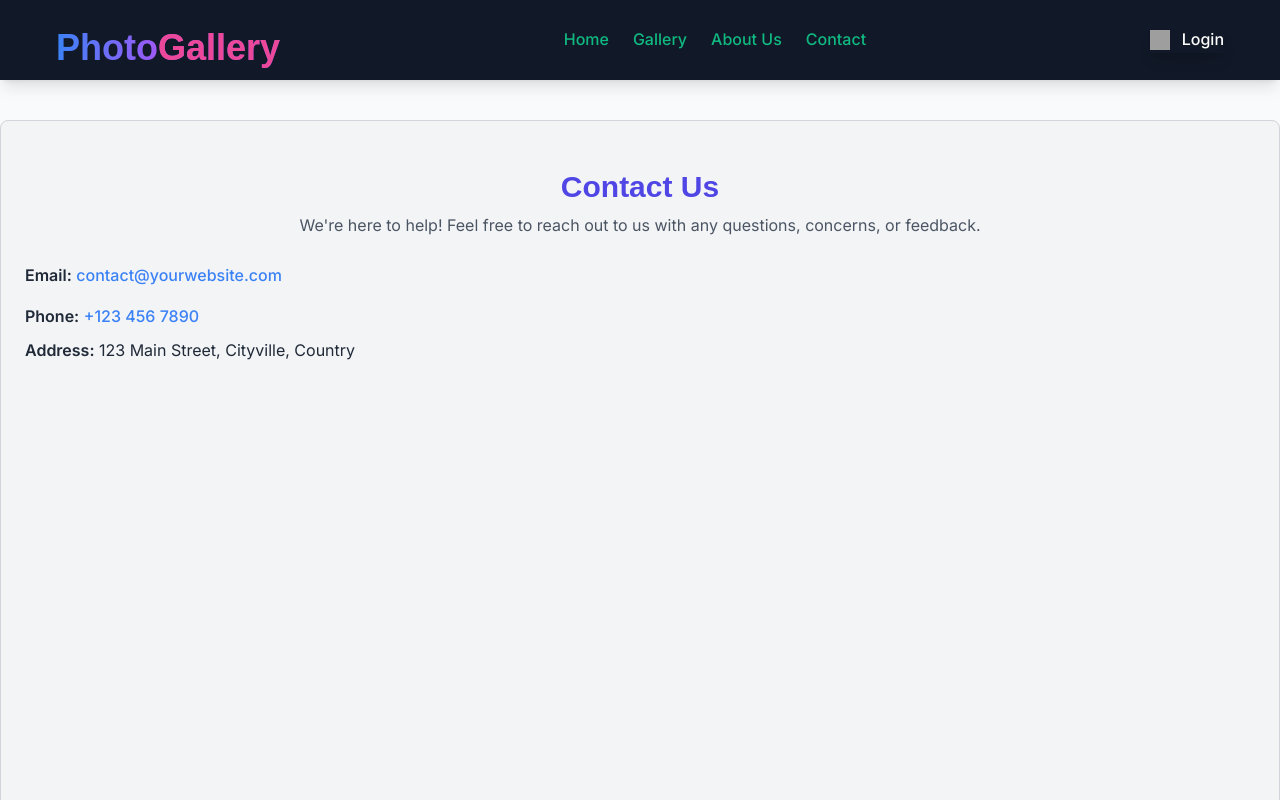
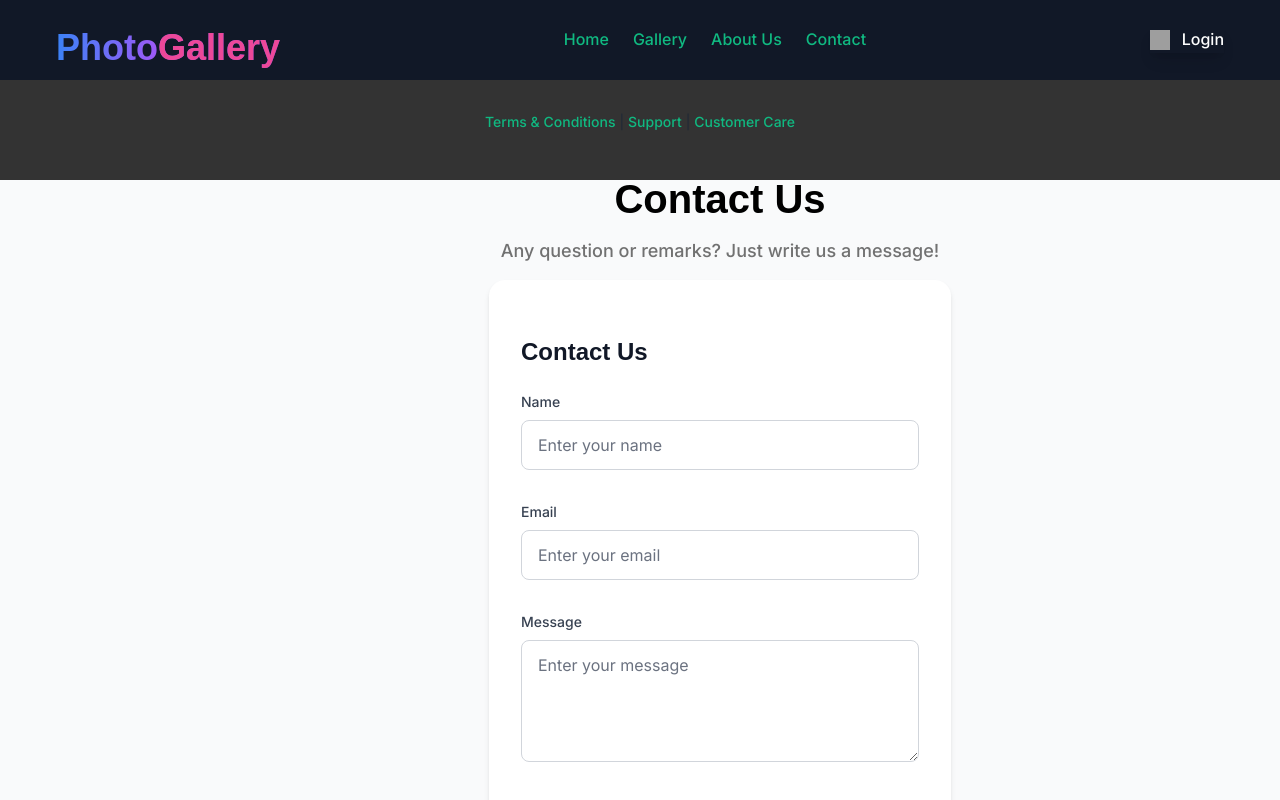
Before and after one commit to Narayan3110/PhotoGallery, a React (Vite) app in the folder Frontend/photo-gallery/: page /contact in a window 1280 px wide. Shown: the top 800 px of the page. Built offline with nearby package versions, Linux system fonts and the light colour scheme; grey boxes are pictures that could not be loaded; a web font is replaced by a local one.

Commit message:
contact page added

```diff
--- a/Frontend/photo-gallery/src/pages/ContactPage.jsx
+++ b/Frontend/photo-gallery/src/pages/ContactPage.jsx
@@ -1,32 +1,59 @@
+
+
 const ContactPage = () => {
   return (
-    <div className='min-h-screen items-center justify-center mx-auto mt-10 p-6 text-center bg-gray-100 border border-gray-300 rounded-lg shadow-lg '>
-      <h1 className='text-3xl font-bold text-gray-80'>Contact Us</h1>
-      <p className='text-gray-600 mb-6'>
-        We&apos;re here to help! Feel free to reach out to us with any
-        questions, concerns, or feedback.
+
+    <div className="absolute w-[462px] h-[97px] left-[489px] top-[145px] flex flex-col items-center">
+      <h1 className="text-black font-poppins font-bold text-[40px] leading-[60px]">
+        Contact Us
+      </h1>
+      <p className="text-[#717171] font-poppins font-medium text-[18px] leading-[27px] text-center">
+        Any question or remarks? Just write us a message!
       </p>
-      <div className='text-left space-y-2'>
-        <p>
-          <span className='font-semibold text-gray-800'>Email:</span>{' '}
-          <a
-            href='mailto:contact@yourwebsite.com'
-            className='text-blue-500 hover:underline'
-          >
-            contact@yourwebsite.com
-          </a>
-        </p>
-        <p>
-          <span className='font-semibold text-gray-800'>Phone:</span>{' '}
-          <a href='tel:+1234567890' className='text-blue-500 hover:underline'>
-            +123 456 7890
-          </a>
-        </p>
-        <p>
-          <span className='font-semibold text-gray-800'>Address:</span> 123 Main
-          Street, Cityville, Country
-        </p>
-      </div>
+      <div className="bg-white p-8 rounded-2xl shadow-md w-full max-w-lg mx-auto">
+      <h2 className="text-2xl font-semibold text-gray-900 mb-6">Contact Us</h2>
+      <form>
+        <div className="mb-4">
+          <label className="block text-gray-700 text-sm font-medium mb-2" htmlFor="name">
+            Name
+          </label>
+          <input
+            type="text"
+            id="name"
+            className="w-full px-4 py-3 border border-gray-300 rounded-lg text-gray-900 focus:ring-2 focus:ring-blue-500 focus:outline-none"
+            placeholder="Enter your name"
+          />
+        </div>
+        <div className="mb-4">
+          <label className="block text-gray-700 text-sm font-medium mb-2" htmlFor="email">
+            Email
+          </label>
+          <input
+            type="email"
+            id="email"
+            className="w-full px-4 py-3 border border-gray-300 rounded-lg text-gray-900 focus:ring-2 focus:ring-blue-500 focus:outline-none"
+            placeholder="Enter your email"
+          />
+        </div>
+        <div className="mb-4">
+          <label className="block text-gray-700 text-sm font-medium mb-2" htmlFor="message">
+            Message
+          </label>
+          <textarea
+            id="message"
+            className="w-full px-4 py-3 border border-gray-300 rounded-lg text-gray-900 focus:ring-2 focus:ring-blue-500 focus:outline-none"
+            placeholder="Enter your message"
+            rows="4"
+          ></textarea>
+        </div>
+        <button
+          type="submit"
+          className="w-full bg-blue-600 text-white py-3 rounded-lg font-medium hover:bg-blue-700 transition"
+        >
+          Send Message
+        </button>
+      </form>
+    </div>
     </div>
   );
 };
--- a/Frontend/photo-gallery/src/pages/LoginPage.jsx
+++ b/Frontend/photo-gallery/src/pages/LoginPage.jsx
@@ -28,8 +28,8 @@ const LoginPage = () => {
     try {
       const response = await AuthService.loginUser(usernameOrEmail, password);
       if (response) {
-        const name = response.user;
-        alert(`Hello ${name}\nLogin successful!\nRedirecting to HomePage...`);
+        const greeting = response.message;
+        alert(`${greeting}\nLogin successful!\nRedirecting to HomePage...`);
         if (rememberMe) {
           localStorage.setItem("token", response.token);
         } else {
```
